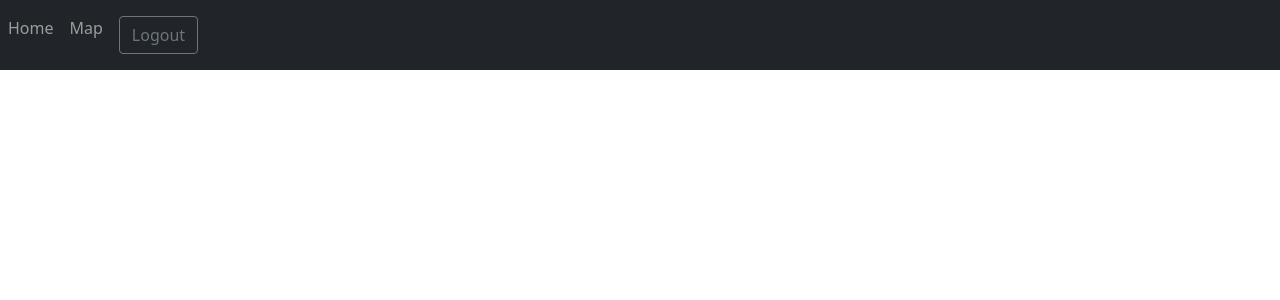
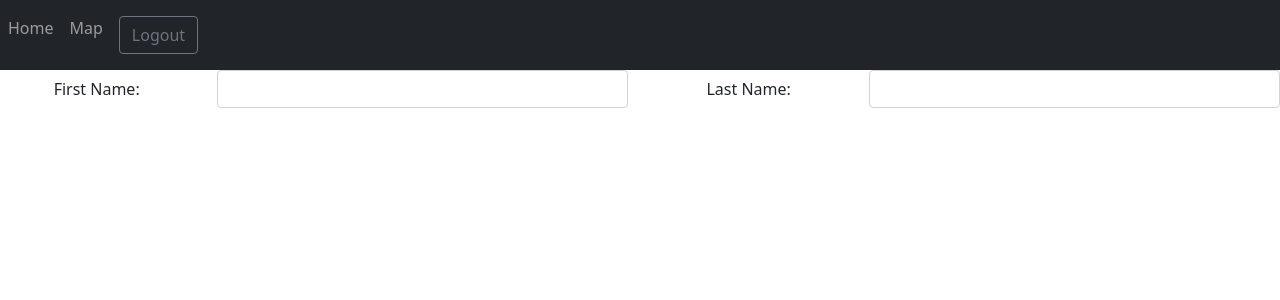
Before and after one commit to JesseDalewalker/doggypile, a React (Create React App) app in the folder frontend/doggy-pile/: page /#/profile/create-profile in a window 1280 px wide. Before the commit this address had no page. Shown: the top 300 px of the page. Built offline with nearby package versions, Linux system fonts and the light colour scheme.

Commit message:
Adding profile forms for create/edit

```diff
--- a/frontend/doggy-pile/src/App.js
+++ b/frontend/doggy-pile/src/App.js
@@ -11,11 +11,17 @@ import SignUpPage from './pages/authenticate/SignUpPage';
 import LoginPage from './pages/authenticate/LoginPage';
 // home
 import LandingPage from './pages/home/LandingPage';
+// map
 import MapPage from './pages/map/MapPage'
+// users
+import ProfilePage from './pages/user/ProfilePage';
+import CreateProfilePage from './pages/user/CreateProfilePage';
+import EditProfilePage from './pages/user/EditProfilePage';
 
 function App() {
   // state
-  const [username, setUsername] = useState("")
+  const [username, setUsername] = useState("") // returns dict: {username: 'username', user_id: id }
+  console.log("USER DATA",username)
 
   return (
     <div className="App">
@@ -27,9 +33,12 @@ function App() {
           <Route path="/login" element={ <LoginPage setUsername={ setUsername }/> } />
           {/* Home */}
           <Route path="/" element={ <LandingPage /> } />
-
+          {/* Map */}
           <Route path="/mappage" element={<MapPage />} />
-
+          {/* Users */}
+          <Route path="/profile" element={<ProfilePage username= { username } />} />
+          <Route path="/profile/create-profile" element={<CreateProfilePage username= { username } />} />
+          <Route path="/profile/edit-profile" element={<EditProfilePage username= { username } />} />
         </Routes>
       </HashRouter>
     </div>
--- a/frontend/doggy-pile/src/api/DoggyPileAPI.js
+++ b/frontend/doggy-pile/src/api/DoggyPileAPI.js
@@ -3,6 +3,9 @@ import apiHelpers from "./ApiHelpers"
 
 const DoggyPileAPI = {}
 const BASE_URL = "http://localhost:8000"
+
+// When making API calls, don't forget the parameters!
+// item refers to the model names (users, user-profile...)
 
 // Authentication methods
 DoggyPileAPI.signup = async (signupData) => {
--- /dev/null
+++ b/frontend/doggy-pile/src/components/users/ProfileFormRender.js
@@ -0,0 +1,26 @@
+import { useNavigate } from "react-router-dom"
+import {Form, Button, Stack, Row, Col, Container } from 'react-bootstrap'
+
+function ProfileFormRender(props) {
+  const navigate = useNavigate()
+
+  return (
+    <div>
+      <Form onSubmit={ props.handleCreateProfile }>
+        <Form.Group as={Row}>
+          <Form.Label column sm={2}>First Name:</Form.Label>
+          <Col>
+            <Form.Control name="first-name" defaultValue={ props.profileDetails && props.profileDetails.user.first_name } />
+          </Col>
+          <Form.Label column sm={2}>Last Name:</Form.Label>
+          <Col>
+            <Form.Control name="last-name" defaultValue={ props.profileDetails && props.profileDetails.user.last_name } />
+          </Col>
+        </Form.Group>
+
+      </Form>
+    </div>
+  )
+}
+
+export default ProfileFormRender;
--- a/frontend/doggy-pile/src/pages/user/CreateProfilePage.js
+++ b/frontend/doggy-pile/src/pages/user/CreateProfilePage.js
@@ -0,0 +1,54 @@
+import DoggyPileAPI from "../../api/DoggyPileAPI";
+import { useNavigate } from "react-router-dom"
+import ProfileFormRender from "../../components/users/ProfileFormRender";
+
+function CreateProfilePage(props) {
+  const navigate = useNavigate()
+
+  // event handlers
+  const handleCreateProfile = async (event) => {
+    event.preventDefault()
+
+    const userData = {
+      first_name: event.target.elements["first-name"].value,
+      last_name: event.target.elements["last-name"].value,
+    }
+
+    const userProfileData = {
+      user: props.username.user_id,
+      about: event.target.elements["about"].value,
+      gender: event.target.elements["gender-select"].value,
+      location: event.target.elements["location"].value,
+    }
+
+    const dogData = {
+      user: props.username.user_id,
+      name: event.target.elements["name"].value,
+      gender: event.target.elements["dog-gender"].value,
+      friendly_with: event.target.elements["friendly-with"].value,
+      age: event.target.elements["age"].value,
+      breed: event.target.elements["breed"].value,
+      size: event.target.elements["size"].value,
+      vaccinated: event.target.elements["vaccinated"].value,
+    }
+
+    console.log("SENDING DATA...")
+    const dataForUser = await DoggyPileAPI.editItems("users", props.username.user_id, userData)
+    const dataForProfile = await DoggyPileAPI.createItems("user_profile", userProfileData)
+    const dataForDog = await DoggyPileAPI.createItems("dogs", dogData)
+
+    if (dataForUser && dataForProfile && dataForDog) {
+      console.log("RECEIVED DATA")
+      navigate(`/profile`)
+    }
+  }
+
+
+  return (
+    <div>
+      <ProfileFormRender handleCreateProfile={handleCreateProfile} />
+    </div>
+  )
+}
+
+export default CreateProfilePage;
--- a/frontend/doggy-pile/src/pages/user/EditProfilePage.js
+++ b/frontend/doggy-pile/src/pages/user/EditProfilePage.js
@@ -0,0 +1,9 @@
+function EditProfilePage() {
+  return (
+    <div>
+
+    </div>
+  )
+}
+
+export default EditProfilePage;
--- /dev/null
+++ b/frontend/doggy-pile/src/pages/user/ProfilePage.js
@@ -0,0 +1,9 @@
+function ProfilePage() {
+  return (
+    <div>
+
+    </div>
+  )
+}
+
+export default ProfilePage;
```
Also changed, not shown: frontend/doggy-pile/src/components/users/ProfileForm.js (deleted).
